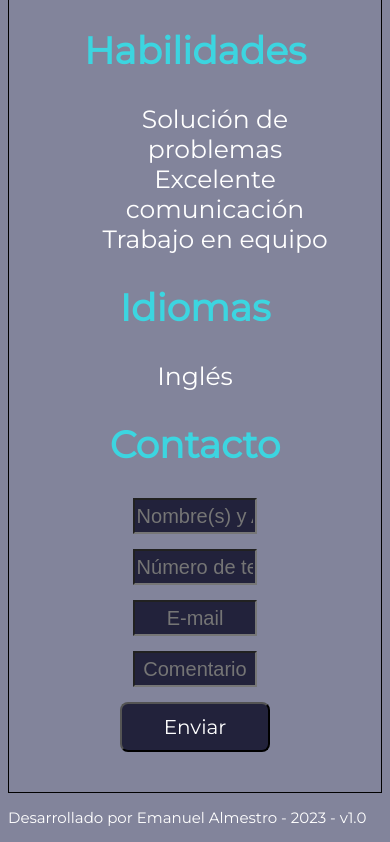
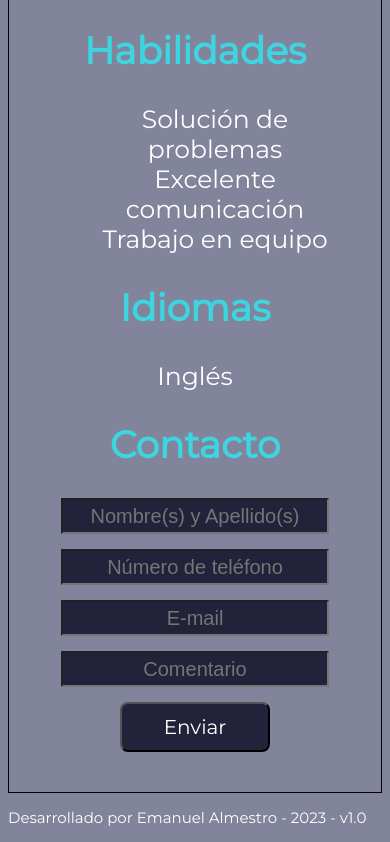
Before and after one commit to EalmesDev/EalmesDev.github.io, a plain HTML site: page index.html in a window 390 px wide. Shown: the part 2355-3197 px from the top of the page. Drawn offline with Linux system fonts and the light colour scheme.

Commit message:
Actualizar estilos.css

```diff
--- a/estilos.css
+++ b/estilos.css
@@ -141,4 +141,7 @@ input {
         width: 100%;
         height: auto;
     }
+    input {
+        width: 89%;
+    }
 }
```
